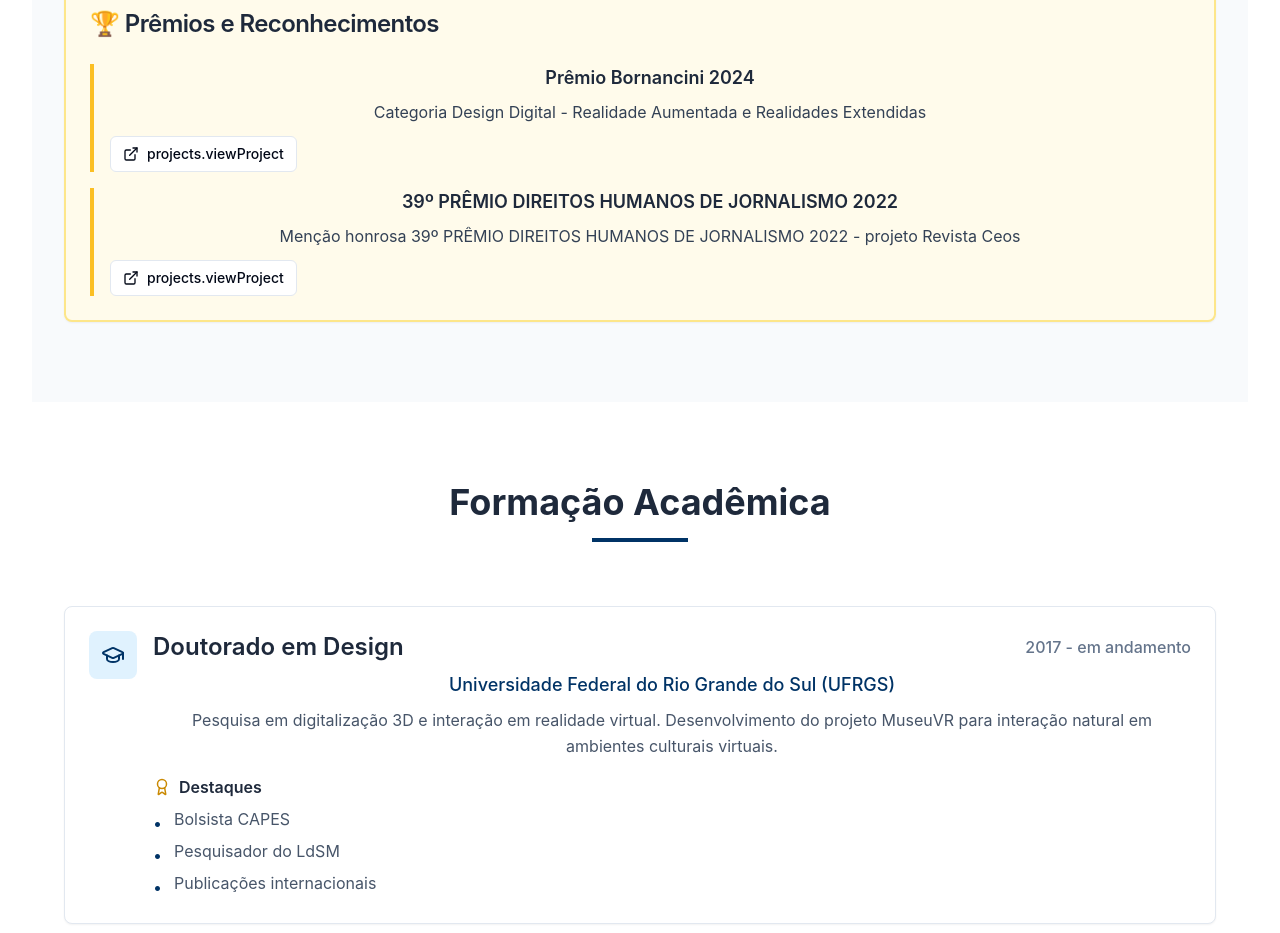
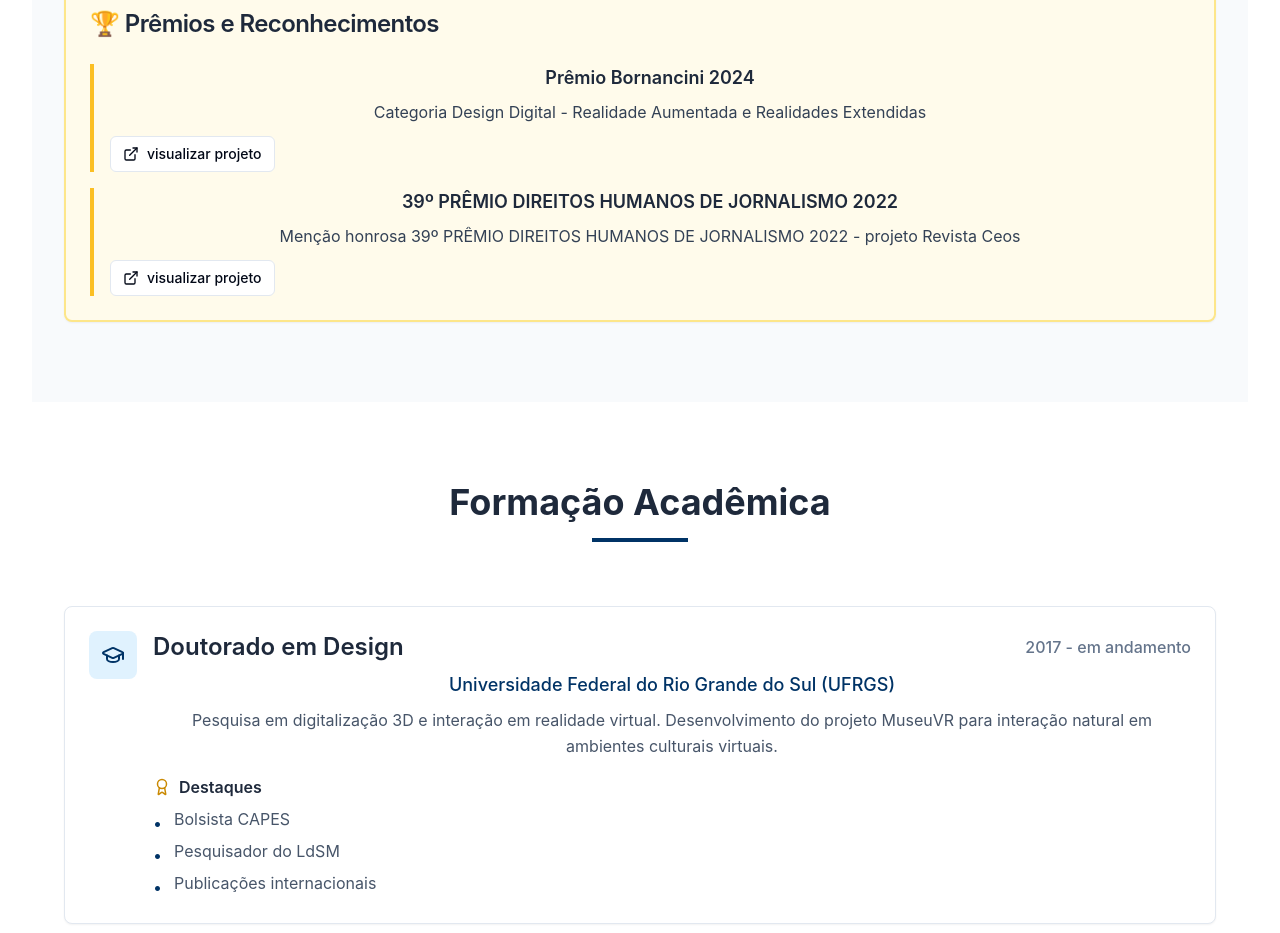
Before and after one commit to guiresende20/gui-resende-showcase-site, a React (Vite) app: page / in a window 1280 px wide. Shown: the part 5020-5953 px from the top of the page. Built offline with nearby package versions, Linux system fonts and the light colour scheme.

Commit message:
Add Portuguese translation for projects.viewProject

```diff
--- a/src/translations/pt.ts
+++ b/src/translations/pt.ts
@@ -76,6 +76,7 @@ export default {
   'projects.title': 'Projetos & Publicações',
   'projects.description': 'Seleção de projetos que demonstram minha expertise em design, tecnologia e inovação.',
   'projects.learnMore': 'Saiba Mais',
+  'projects.viewProject': 'visualizar projeto',
   'projects.patent': 'Patente Registrada',
 
   'projects.museuvr.title': 'MuseuVR',
```
